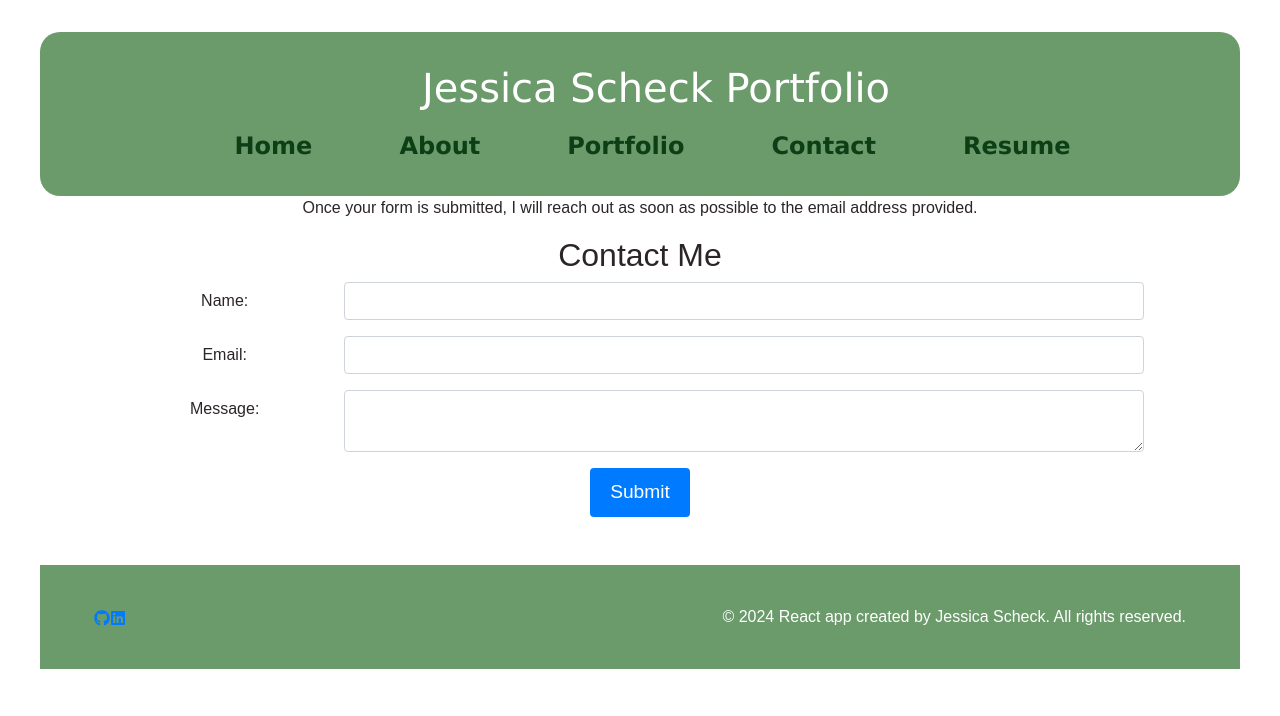
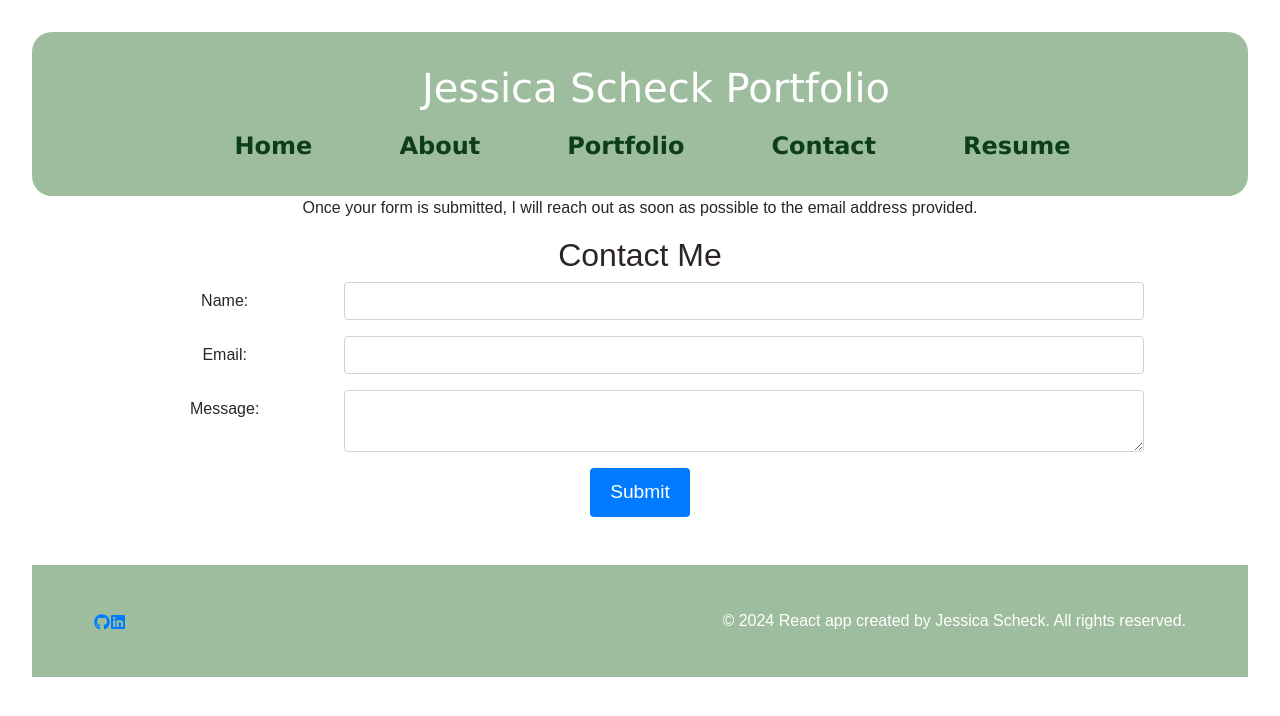
Before and after one commit to Jessmica11/react-portfolio, a React (Vite) app: page /contact in a window 1280 px wide. Shown: the top 716 px of the page. Built offline with nearby package versions, Linux system fonts and the light colour scheme; the HTML template or start-up script is replaced by a standard one.

Commit message:
color updates, reduced redundant styling

```diff
--- a/src/App.css
+++ b/src/App.css
@@ -1,15 +1,6 @@
 #root {
   margin: 0 auto;
   text-align: center;
-  color: #2C2525;
-}
-
-header,
-footer {
-  max-width: 1200px;
-  margin: 0 auto;
-  padding: 1em;
-  background-color: #6b9a6b;
 }
 
 .card {
@@ -22,37 +13,20 @@ footer {
 
 .menu-icon {
   display: none;
-  /* Hidden by default */
   flex-direction: column;
   cursor: pointer;
 }
 
 .nav-list {
   display: flex;
-  /* Default to flex for desktop */
   justify-content: space-evenly;
   list-style-type: none;
 }
 
 nav a {
-  color: #0D3F16;
   text-decoration: none;
   transition: color 0.3s, cursor 0.3s;
-  padding: 10px 20px;
   border: 1px solid transparent;
-}
-
-nav a:hover,
-nav a:focus {
-  color: #0D3F16;
-  cursor: pointer;
-  border-color: #0D3F16;
-}
-
-nav a.active {
-  font-weight: bold;
-  color: #fff;
-  background-color: #333;
 }
 
 .profile-container {
@@ -77,7 +51,6 @@ nav a.active {
 
   .menu-icon {
     display: flex;
-    /* Show the hamburger icon on mobile */
   }
 
   .nav-list {
--- a/src/components/Footer/Footer.css
+++ b/src/components/Footer/Footer.css
@@ -1,6 +1,8 @@
 footer {
     background-color: #9ebd9e;
+    /* Footer background */
     color: #fff;
+    /* Footer text color */
     padding: 20px 0;
     margin-top: 50px;
 }
@@ -9,21 +11,23 @@ footer {
     display: flex;
     flex-direction: column;
     align-items: center;
-    color: #fff;
 }
 
 .footer-icons {
     margin-top: 20px;
     display: flex;
-    gap: 32px;
+    gap: 24px;
+    /* Spacing between social media icons */
 }
 
 .footer-icons a {
     color: #fff;
+    /* Icon color */
     text-decoration: none;
     font-size: 2.5rem;
 }
 
 .footer-icons a:hover {
     color: #007bff;
+    /* Hover color for icons */
 }
```
